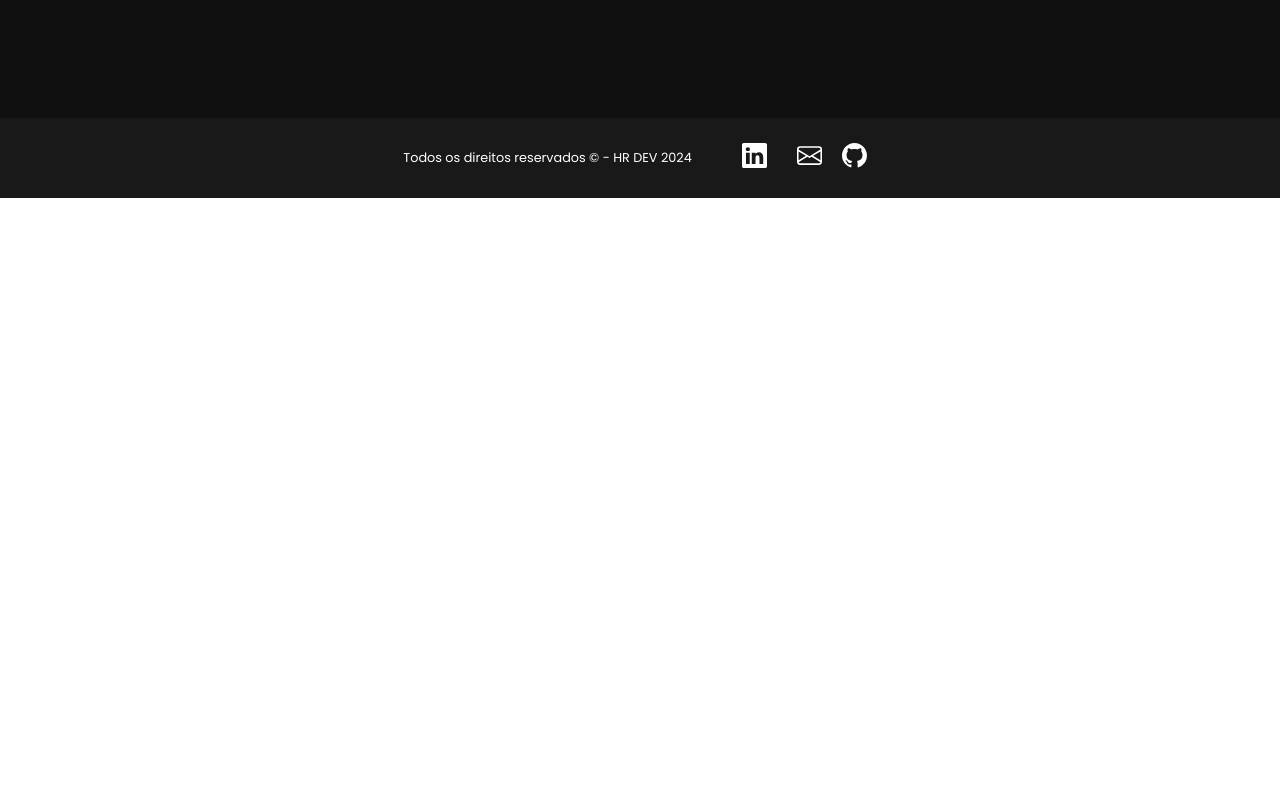
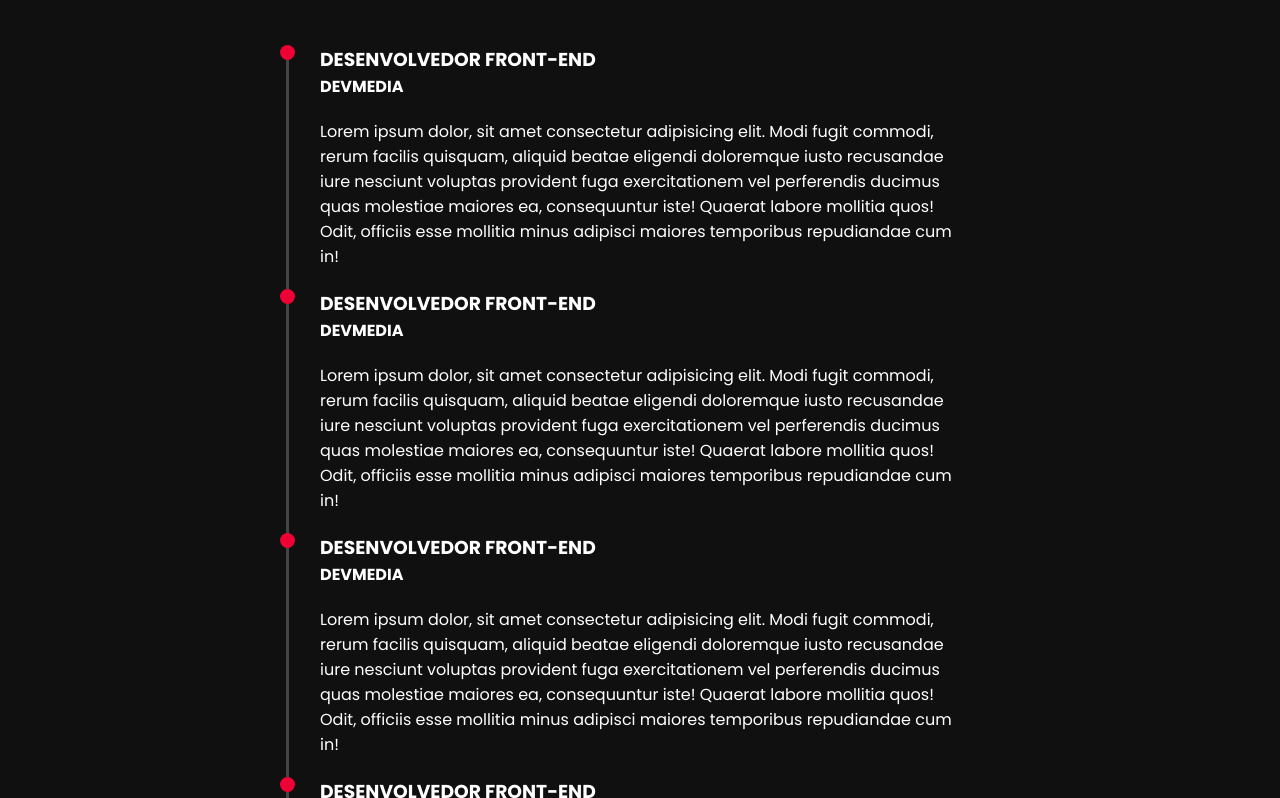
Before and after one commit to henriqerocha/portfolio-react, a React (Vite) app: page / in a window 1280 px wide. Shown: the part 602-1400 px from the top of the page. Before the commit the page ends 800 px from the top, so only its background shows below. Built offline with nearby package versions, Linux system fonts and the light colour scheme.

Commit message:
update portfolio

```diff
--- a/src/pages/Habilidades/style.css
+++ b/src/pages/Habilidades/style.css
@@ -30,7 +30,9 @@
     flex-wrap: wrap;
 }
 
+
 .meuCard {
+    position: relative;
     display: flex;
     justify-content: center;
     flex-direction: column;
@@ -45,6 +47,19 @@
     border-radius: 10px;
     padding: 10px 0;
   }
+
+  .meuCard::after {
+    content: '';
+    position: absolute;
+    top: 0;
+    left: 0;
+    width: 100%;
+    height: 100%;
+    /* background: linear-gradient(315deg,#03f457,#ff0058, #000000);
+    filter: blur(150px); */
+    z-index: 1;
+  }
+
   .img-card{
     display: flex;
     justify-content: center;
@@ -52,6 +67,7 @@
   .card-body{
     display: flex;
     justify-content: center;
+    z-index: 3;
   }
 
   .meuCard:hover {
@@ -68,6 +84,7 @@
     display: flex;
     align-items: center;
     padding: 0 9px 9px;
+    z-index: 3;
    }
 
    .circle {
@@ -101,6 +118,7 @@
     width: 70px;
     height: 70px;
     margin: 20px;
+    z-index: 2;
 }
 .btn{
     font-weight: 700;
--- a/src/pages/Home/Home.jsx
+++ b/src/pages/Home/Home.jsx
@@ -64,8 +64,59 @@ function Home() {
 
                     </div>
 
-                    <div className="time-line">
-                        <h2 style={{ color: '#fff', }}>Linha do tempo aqui</h2>
+                    <div className="timeline">
+                        <div className="timeline-container">
+                            <ul>
+                                <li className="timeline-item">
+                                    <div className="title-timeline">
+                                        <h3>DESENVOLVEDOR FRONT-END</h3>
+                                    </div>
+                                    <div className="instituicao">
+                                        <h4>DEVMEDIA</h4>
+                                    </div>
+                                    <div className="desc-timeline">
+                                        <p>Lorem ipsum dolor, sit amet consectetur adipisicing elit. Modi fugit commodi, rerum facilis quisquam, aliquid beatae eligendi doloremque iusto recusandae iure nesciunt voluptas provident fuga exercitationem vel perferendis ducimus quas molestiae maiores ea, consequuntur iste! Quaerat labore mollitia quos! Odit, officiis esse mollitia minus adipisci maiores temporibus repudiandae cum in!</p>
+                                    </div>
+                                </li>
+
+                                <li className="timeline-item">
+                                    <div className="title-timeline">
+                                        <h3>DESENVOLVEDOR FRONT-END</h3>
+                                    </div>
+                                    <div className="instituicao">
+                                        <h4>DEVMEDIA</h4>
+                                    </div>
+                                    <div className="desc-timeline">
+                                        <p>Lorem ipsum dolor, sit amet consectetur adipisicing elit. Modi fugit commodi, rerum facilis quisquam, aliquid beatae eligendi doloremque iusto recusandae iure nesciunt voluptas provident fuga exercitationem vel perferendis ducimus quas molestiae maiores ea, consequuntur iste! Quaerat labore mollitia quos! Odit, officiis esse mollitia minus adipisci maiores temporibus repudiandae cum in!</p>
+                                    </div>
+                                </li>
+
+                                <li className="timeline-item">
+                                    <div className="title-timeline">
+                                        <h3>DESENVOLVEDOR FRONT-END</h3>
+                                    </div>
+                                    <div className="instituicao">
+                                        <h4>DEVMEDIA</h4>
+                                    </div>
+                                    <div className="desc-timeline">
+                                        <p>Lorem ipsum dolor, sit amet consectetur adipisicing elit. Modi fugit commodi, rerum facilis quisquam, aliquid beatae eligendi doloremque iusto recusandae iure nesciunt voluptas provident fuga exercitationem vel perferendis ducimus quas molestiae maiores ea, consequuntur iste! Quaerat labore mollitia quos! Odit, officiis esse mollitia minus adipisci maiores temporibus repudiandae cum in!</p>
+                                    </div>
+                                </li>
+
+                                <li className="timeline-item">
+                                    <div className="title-timeline">
+                                        <h3>DESENVOLVEDOR FRONT-END</h3>
+                                    </div>
+                                    <div className="instituicao">
+                                        <h4>DEVMEDIA</h4>
+                                    </div>
+                                    <div className="desc-timeline">
+                                        <p>Lorem ipsum dolor, sit amet consectetur adipisicing elit. Modi fugit commodi, rerum facilis quisquam, aliquid beatae eligendi doloremque iusto recusandae iure nesciunt voluptas provident fuga exercitationem vel perferendis ducimus quas molestiae maiores ea, consequuntur iste! Quaerat labore mollitia quos! Odit, officiis esse mollitia minus adipisci maiores temporibus repudiandae cum in!</p>
+                                    </div>
+                                </li>
+
+                            </ul>
+                        </div>
                     </div>
 
                 </div>
--- a/src/pages/Home/style.css
+++ b/src/pages/Home/style.css
@@ -7,7 +7,6 @@
     background-color: #101010;
 }
 .container-home{
-    height: 80vh;
     width: 100%;
     display: flex;
     align-items: center;
@@ -67,3 +66,40 @@
 .bi-github, .bi-linkedin, .bi-filetype-pdf{
     margin-right: 10px;
 }
+
+/* timeline */
+.timeline{
+    width: 100%;
+    display: flex;
+    justify-content: center;
+}
+.timeline-container{
+    color: #fff;
+    width: 50%;
+    margin: 80px 0;
+}
+.timeline-item{
+    list-style: none;
+    position: relative;
+}
+.timeline-item::before{
+    content: '';
+    background: #ee0134;
+    width: 15px;
+    height: 15px;
+    border-radius: 50%;
+    position: absolute;
+    left: -40px;
+}
+.timeline-item::after{
+    content: '';
+    background-color: #444;
+    width: 3px;
+    height: 100%;
+    position: absolute;
+    left: -34px;
+    top: 15px;
+}
+.desc-timeline{
+    padding: 20px 0;
+}
```
